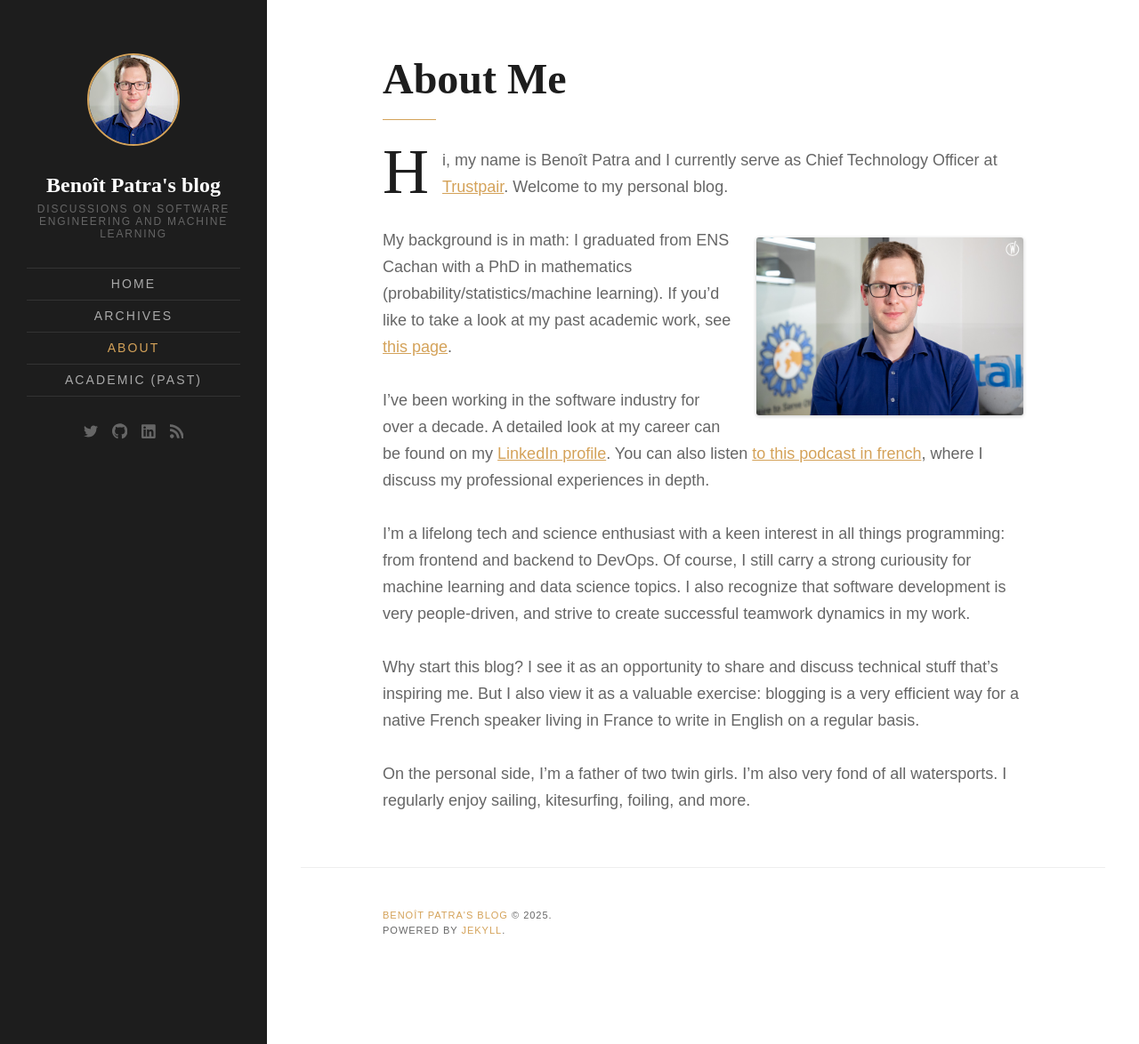
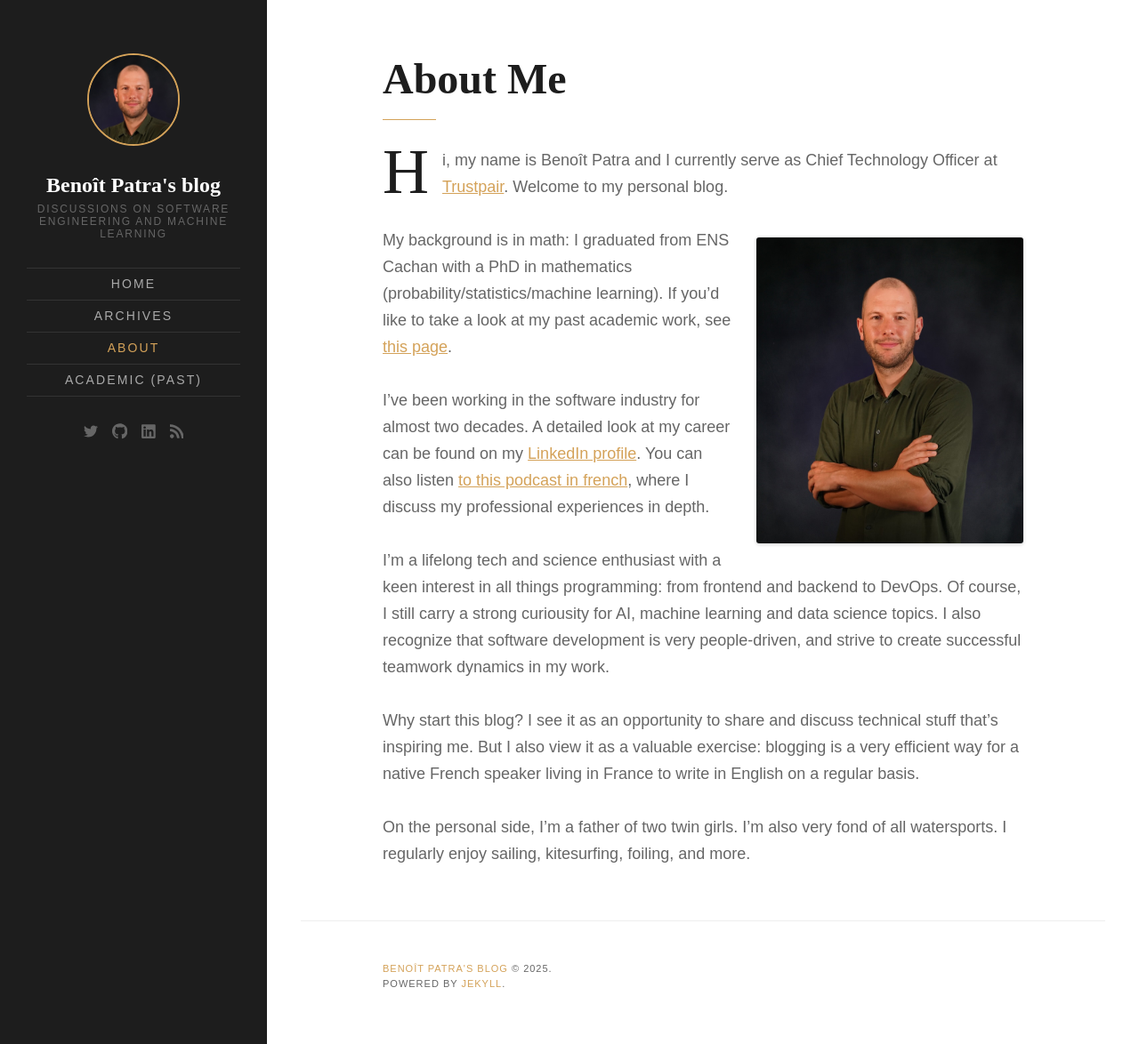
Before and after one commit to bpatra/personal-blog, a Jekyll site: the page built from about.md, in a window 1280 px wide and 1174 px high. Shown: the whole window at 89% size. Built offline with Jekyll 4.4.1, drawn with Linux system fonts in a browser that asks for light colours; some web fonts are replaced.

Commit message:
update pictures

```diff
--- a/about.md
+++ b/about.md
@@ -10,9 +10,9 @@
 
 My background is in math: I graduated from ENS Cachan with a PhD in mathematics (probability/statistics/machine learning). If you'd like to take a look at my past academic work, see [this page](/academic).
 
-I've been working in the software industry for over a decade. A detailed look at my career can be found on my [LinkedIn profile](https://www.linkedin.com/in/benoit-patra/). You can also listen [to this podcast in french](https://podcast.ausha.co/cto-z-1/cto-z-28-benoit-patra-atiadvize-done-is-better-than-perfect), where I discuss my professional experiences in depth.
+I've been working in the software industry for almost two decades. A detailed look at my career can be found on my [LinkedIn profile](https://www.linkedin.com/in/benoit-patra/). You can also listen [to this podcast in french](https://podcast.ausha.co/cto-z-1/cto-z-28-benoit-patra-atiadvize-done-is-better-than-perfect), where I discuss my professional experiences in depth.
 
-I'm a lifelong tech and science enthusiast with a keen interest in all things programming: from frontend and backend to DevOps. Of course, I still carry a strong curiousity for machine learning and data science topics. I also recognize that software development is very people-driven, and strive to create successful teamwork dynamics in my work.
+I'm a lifelong tech and science enthusiast with a keen interest in all things programming: from frontend and backend to DevOps. Of course, I still carry a strong curiousity for AI, machine learning and data science topics. I also recognize that software development is very people-driven, and strive to create successful teamwork dynamics in my work.
 
 Why start this blog? I see it as an opportunity to share and discuss technical stuff that's inspiring me. But I also view it as a valuable exercise: blogging is a very efficient way for a native French speaker living in France to write in English on a regular basis.
 
```
Also changed, not shown: assets/images/_authorimage2.jpg (added), assets/images/authorimage2.jpg, assets/images/pages/about2.jpg.
